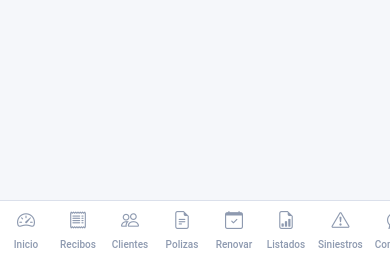
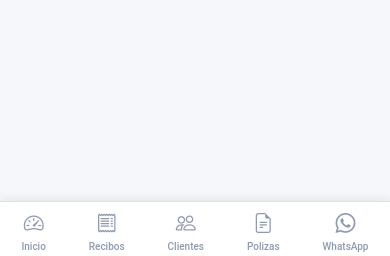
Before and after one commit to amolinagrx/agente-ocaso, a Flask app: page /agenda/ in a window 390 px wide. Shown: the part 588-844 px from the top of the page. Run offline with Flask 3, Linux system fonts and the light colour scheme; a user stored in the database is signed in; data that the repository does not hold is empty; parts of the project's set-up code (start-up, migrations or seed data) failed here and were passed over; some libraries are stand-ins or nearby versions.

Commit message:
fix: barra inferior simple con 5 iconos fijos sin scroll
- Solo 5 accesos: Inicio, Recibos, Clientes, Polizas, WhatsApp
- Sin flechas de scroll, sin scroll-area
- Layout simple justify-content: space-around
- Sidebar oculta en movil, sidebar normal en escritorio

```diff
--- a/static/css/style.css
+++ b/static/css/style.css
@@ -616,85 +616,46 @@ body {
 
     #bottomNav {
         display: flex;
+        justify-content: space-around;
         align-items: center;
-        flex-wrap: nowrap;
-        overflow: hidden;
-        gap: 2px;
-        padding: 2px 0 env(safe-area-inset-bottom, 2px);
-        background: var(--ocaso-white);
-        border-top: 1px solid var(--ocaso-gray-200);
         position: fixed;
         bottom: 0;
         left: 0;
         right: 0;
+        background: var(--ocaso-white);
+        border-top: 1px solid var(--ocaso-gray-200);
         z-index: 1040;
+        padding: 4px 0 env(safe-area-inset-bottom, 4px);
+        box-shadow: 0 -2px 10px rgba(0,0,0,0.08);
     }
 
-    #bottomNav .nav-scroll-btn {
-        flex-shrink: 0;
-        width: 28px;
-        height: 48px;
-        border: none;
-        background: transparent;
-        color: var(--ocaso-gray-400);
-        font-size: 14px;
-        display: flex;
-        align-items: center;
-        justify-content: center;
-        cursor: pointer;
-        z-index: 2;
-        padding: 0;
-    }
-
-    #bottomNav .nav-scroll-btn:active {
-        color: var(--ocaso-blue);
-    }
-
-    #bottomNav .nav-scroll-area {
-        display: flex;
-        flex: 1;
-        overflow-x: auto;
-        scroll-behavior: smooth;
-        scrollbar-width: none;
-        -webkit-overflow-scrolling: touch;
-        gap: 0;
-    }
-
-    #bottomNav .nav-scroll-area::-webkit-scrollbar { display: none; }
-
     #bottomNav .nav-item {
-        flex-shrink: 0;
-        min-width: 52px;
-        padding: 4px 6px;
-        font-size: 10px;
-        font-weight: 500;
-        white-space: nowrap;
         text-align: center;
         color: var(--ocaso-gray-500);
+        padding: 2px 4px;
+        font-size: 10px;
         text-decoration: none;
         display: flex;
         flex-direction: column;
         align-items: center;
-        justify-content: center;
-        gap: 1px;
+        min-width: 0;
+        font-weight: 500;
         border-radius: 6px;
-        transition: all 0.15s;
     }
 
     #bottomNav .nav-item i {
-        font-size: 18px;
+        font-size: 20px;
+        margin-bottom: 1px;
     }
 
     #bottomNav .nav-item.active {
         color: var(--ocaso-blue);
-        background: var(--ocaso-blue-050);
     }
 
-    #bottomNav .nav-item:active {
-        background: var(--ocaso-blue-050);
-    }
+    #bottomNav .nav-scroll-btn,
+    #bottomNav .nav-scroll-area { display: none; }
 
-    body { padding-bottom: 52px; }
+    body { padding-bottom: 58px; }
 
     .container-fluid { padding-left: 12px !important; padding-right: 12px !important; }
 
--- a/templates/base.html
+++ b/templates/base.html
@@ -149,79 +149,21 @@
 
     <!-- Bottom navigation (mobile) -->
     <nav id="bottomNav">
-        <button class="nav-scroll-btn d-none d-md-none" onclick="scrollNav(-200)" aria-label="Anterior">
-            <i class="bi bi-chevron-left"></i>
-        </button>
-        <div class="nav-scroll-area">
-        {% if current_user.tiene_permiso('dashboard') %}
         <a href="{{ url_for('dashboard.index') }}" class="nav-item" data-nav="dashboard">
             <i class="bi bi-speedometer2"></i>Inicio
         </a>
-        {% endif %}
-        {% if current_user.tiene_permiso('recibos') %}
         <a href="{{ url_for('recibos.index') }}" class="nav-item" data-nav="recibos">
             <i class="bi bi-receipt"></i>Recibos
         </a>
-        {% endif %}
-        {% if current_user.tiene_permiso('clientes') %}
         <a href="{{ url_for('clientes.index') }}" class="nav-item" data-nav="clientes">
             <i class="bi bi-people"></i>Clientes
         </a>
-        {% endif %}
-        {% if current_user.tiene_permiso('polizas') %}
         <a href="{{ url_for('polizas.index') }}" class="nav-item" data-nav="polizas">
             <i class="bi bi-file-earmark-text"></i>Polizas
         </a>
-        {% endif %}
-        {% if current_user.tiene_permiso('renovaciones') %}
-        <a href="{{ url_for('renovaciones.index') }}" class="nav-item" data-nav="renovaciones">
-            <i class="bi bi-calendar-check"></i>Renovar
-        </a>
-        {% endif %}
-        {% if current_user.tiene_permiso('listados') %}
-        <a href="{{ url_for('listados.index') }}" class="nav-item" data-nav="listados">
-            <i class="bi bi-file-earmark-bar-graph"></i>Listados
-        </a>
-        {% endif %}
-        {% if current_user.tiene_permiso('siniestros') %}
-        <a href="{{ url_for('siniestros.index') }}" class="nav-item" data-nav="siniestros">
-            <i class="bi bi-exclamation-triangle"></i>Siniestros
-        </a>
-        {% endif %}
-        {% if current_user.tiene_permiso('comunicaciones') %}
-        <a href="{{ url_for('comunicaciones.index') }}" class="nav-item" data-nav="comunicaciones">
-            <i class="bi bi-chat-dots"></i>Comunic.
-        </a>
-        {% endif %}
-        {% if current_user.tiene_permiso('whatsapp') %}
         <a href="{{ url_for('whatsapp.index') }}" class="nav-item" data-nav="whatsapp">
             <i class="bi bi-whatsapp"></i>WhatsApp
         </a>
-        {% endif %}
-        {% if current_user.tiene_permiso('agenda') %}
-        <a href="{{ url_for('agenda.index') }}" class="nav-item" data-nav="agenda">
-            <i class="bi bi-journal-check"></i>Agenda
-        </a>
-        {% endif %}
-        {% if current_user.tiene_permiso('asistente') %}
-        <a href="{{ url_for('asistente.index') }}" class="nav-item" data-nav="asistente">
-            <i class="bi bi-robot"></i>IA
-        </a>
-        {% endif %}
-        {% if current_user.tiene_permiso('ajustes') %}
-        <a href="{{ url_for('ajustes.index') }}" class="nav-item" data-nav="ajustes">
-            <i class="bi bi-sliders2"></i>Ajustes
-        </a>
-        {% endif %}
-        {% if current_user.tiene_permiso('usuarios') %}
-        <a href="{{ url_for('usuarios.index') }}" class="nav-item" data-nav="usuarios">
-            <i class="bi bi-people-gear"></i>Usuarios
-        </a>
-        {% endif %}
-        </div>
-        <button class="nav-scroll-btn d-none d-md-none" onclick="scrollNav(200)" aria-label="Siguiente">
-            <i class="bi bi-chevron-right"></i>
-        </button>
     </nav>
 
     <script src="https://cdn.jsdelivr.net/npm/bootstrap@5.3.3/dist/js/bootstrap.bundle.min.js"></script>
@@ -314,12 +256,6 @@
             // Set remember 2FA cookie after login
             fetch('/set-remember-cookie');
 
-            // Bottom nav scroll for mobile
-            window.scrollNav = function(delta) {
-                var area = document.querySelector('#bottomNav .nav-scroll-area');
-                if (area) area.scrollBy({ left: delta, behavior: 'smooth' });
-            };
-
             // Search handler
             buscador.addEventListener('htmx:afterRequest', function(evt) {
                 const data = JSON.parse(evt.detail.xhr.responseText);
```
